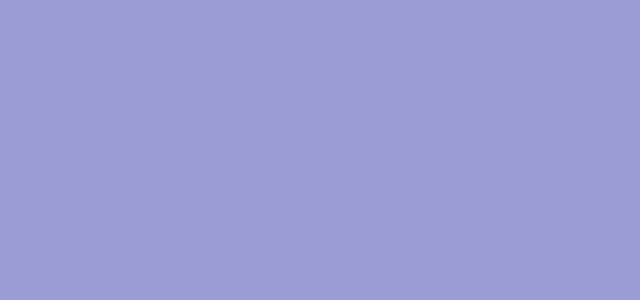
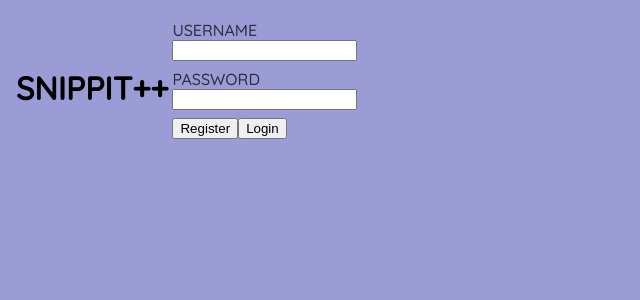
Before and after one commit to star-nose-mole/SnippetCapture, a React app: page /login in a window 1280 px wide. Shown: the top 300 px of the page, without its empty margins (0-640 px from the left). Built offline with nearby package versions, Linux system fonts and the light colour scheme.

Commit message:
login to user feature

```diff
--- a/client/App.jsx
+++ b/client/App.jsx
@@ -3,13 +3,38 @@ import Login from './react-routers/Login.jsx';
 import User from './react-routers/User.jsx';
 import { BrowserRouter as Router, Route, Switch, Link, Redirect } from "react-router-dom";
 
-function App() {
+const App = () => {
+  const [verified, setVerified] = React.useState(false);
+  const verifiedHandler = () => {
+    setVerified(true);
+  }
+
+  // React.useEffect(() => {
+  //   if(true)
+  // {
+  //   props.verifiedHandler();
+  //   history.push('/');
+  // }
+  // })
+
+  // const fetchVerify = false;
+  // fetch(verifiy  )
+  // await fetch('/api/sdasdasdasd').then(() => console.log('before setting fetchVerify'));
+  // console.log('after')
+  // if(verified !== true){
+
+  //   setVerified(true);
+  // }
+  React.useEffect(() => {
+    // setVerified(true);
+  })
+
   return (
     <Router>
-
+        {verified ? <Redirect to= '/' /> : <Redirect to="/login" />}
       <Switch>
-        <Route exact path="/" component={Login}/>
-        <Route exact path="/user" component={User}/>
+        <Route exact path="/login" component={() => <Login verifiedHandler={verifiedHandler}/>}/>
+        <Route exact path="/" component={User}/>
       </Switch>
 
     </Router>
--- a/client/react-routers/Login.jsx
+++ b/client/react-routers/Login.jsx
@@ -3,7 +3,10 @@ import { useHistory } from "react-router-dom";
 import { useDispatch, useSelector } from "react-redux";
 import regeneratorRuntime from "regenerator-runtime";
 
-const Login = () => {
+const Login = (props) => {
+  //verify user from database
+
+
   let history = useHistory();
   const username = useSelector(state => state.reducer.username);
   // const [username, setUsername] =
@@ -40,7 +43,11 @@ const Login = () => {
       })
     console.log('after fetch')
     console.log(loginSuccess);
-    history.push('/user');
+    //if pass (success)
+    if(true){
+      props.verifiedHandler();
+      history.push('/');
+    }
     // body.username = ()
     return;
   }
--- a/client/react-routers/User.jsx
+++ b/client/react-routers/User.jsx
@@ -1,10 +1,19 @@
 import React, { Component, useEffect, useState } from 'react';
 import { useDispatch, useSelector } from "react-redux";
+import { useHistory, Redirect } from 'react-router-dom';
 import * as actions from '../actions/actions.js'
 import AddSnippetContainer from '../containers/AddSnippetContainer.jsx';
 import DisplayContainer from '../containers/DisplayContainer.jsx';
 
 const User = props => {
+  let history = useHistory();
+  // useEffect(() => {
+  //   if(true){
+  //     history.push('/login');
+  //     console.log('push');
+  //   }
+  // })
+  <Redirect to="/login"/>
   const [code, setCode] = useState('');
   const dispatch = useDispatch();
 
```
